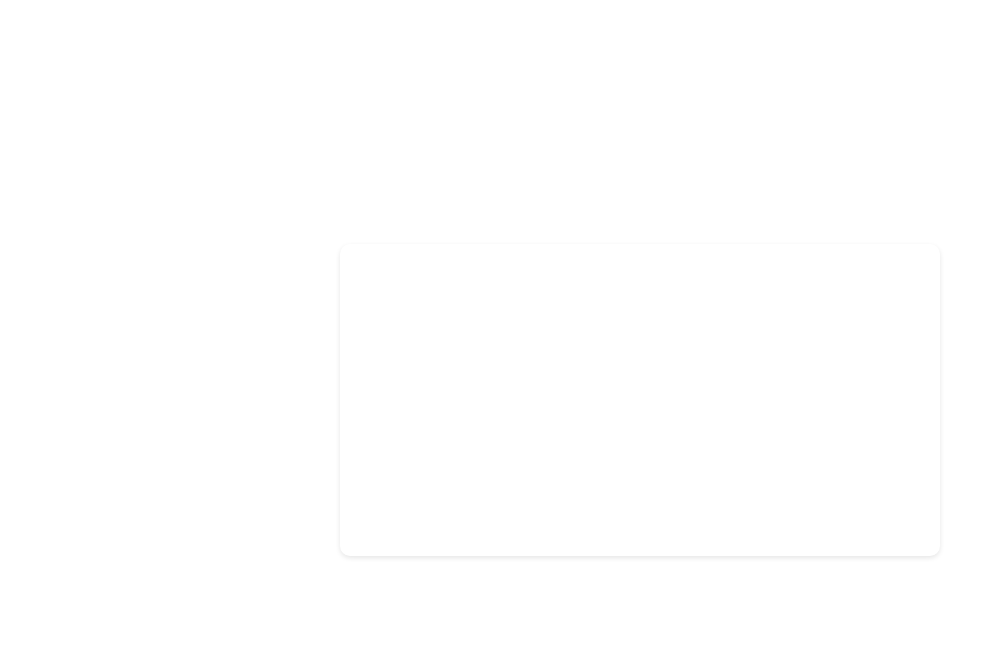
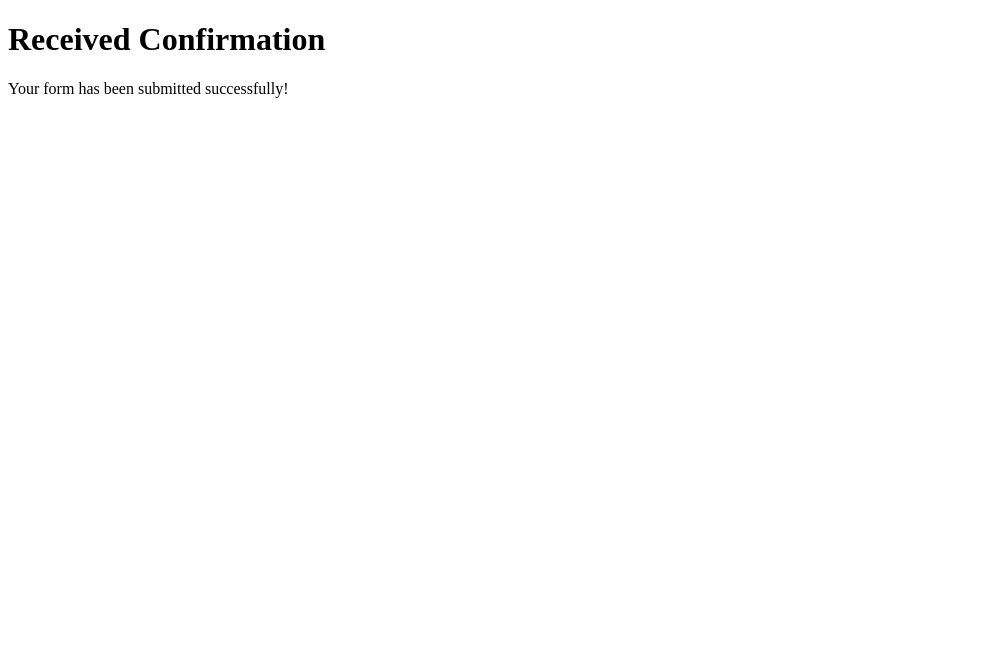
Before and after one commit to SoumyadipOjha/backend_loginRegForm, a website: page received.html in a window 1280 px wide. Shown: the whole page, without its empty margins (0-991 px from the left). Drawn offline with nearby package versions, Linux system fonts and the light colour scheme.

Commit message:
updated backend

```diff
--- a/package.json
+++ b/package.json
@@ -4,7 +4,7 @@
   "description": "",
   "main": "login.js",
   "scripts": {
-    "test": "echo \"Error: no test specified\" && exit 1"
+    "dev": "nodemon login.js"
   },
   "keywords": [],
   "author": "",
@@ -12,7 +12,11 @@
   "dependencies": {
     "body-parser": "^1.20.2",
     "express": "^4.19.2",
+    "mongodb": "^6.5.0",
     "mongoose": "^8.3.0",
     "path": "^0.12.7"
+  },
+  "devDependencies": {
+    "nodemon": "^3.1.0"
   }
 }
--- a/received.html
+++ b/received.html
@@ -1,61 +1,12 @@
 <!DOCTYPE html>
 <html lang="en">
-
 <head>
-    <meta charset="UTF-8">
-    <meta name="viewport" content="width=device-width, initial-scale=1.0">
-    <title>Thank You Page</title>
-    <!-- Bootstrap CSS -->
-    <link href="https://cdn.jsdelivr.net/npm/bootstrap@5.3.0/dist/css/bootstrap.min.css" rel="stylesheet">
-    <style>
-        body {
-            background-image: url('./src1/img/received.jpg');
-            background-size: cover;
-            background-position: center;
-            background-repeat: no-repeat;
-            color: #0c0c0c;
-            padding: 50px;
-            text-align: center;
-            display: flex;
-            justify-content: center;
-            align-items: center;
-            height: 100vh;
-            margin: 0;
-        }
-
-        .thank-you-container {
-            margin-top:40vh;
-            max-width: 600px;
-            margin: 100px auto;
-            padding: 20px;
-            background-color: #ffffff2c;
-            border-radius: 10px;
-            box-shadow: 0 2px 5px rgba(0, 0, 0, 0.1);
-            font-size: 40px;
-            font-family: Cambria, Cochin, Georgia, Times, 'Times New Roman', serif;
-            color: rgb(255, 255, 255);
-        }
-
-        @media (max-width: 768px) {
-            .thank-you-container {
-                margin: 50px auto;
-                padding: 10px;
-            }
-        }
-    </style>
+  <meta charset="UTF-8">
+  <meta name="viewport" content="width=device-width, initial-scale=1.0">
+  <title>Received</title>
 </head>
-
 <body>
-    <div class="container">
-        <div class="thank-you-container text-center">
-            <!-- <h2 class="mb-4">Thank You!</h2> -->
-            <p>Your response has been received.</p>
-            <p>We will contact you as soon as possible.</p>
-        </div>
-    </div>
-
-    <!-- Bootstrap JavaScript (optional) -->
-    <script src="https://cdn.jsdelivr.net/npm/bootstrap@5.3.0/dist/js/bootstrap.bundle.min.js"></script>
+  <h1>Received Confirmation</h1>
+  <p>Your form has been submitted successfully!</p>
 </body>
-
 </html>
```
Also changed, not shown: login.js (+12 -7 lines), 1 other file.
